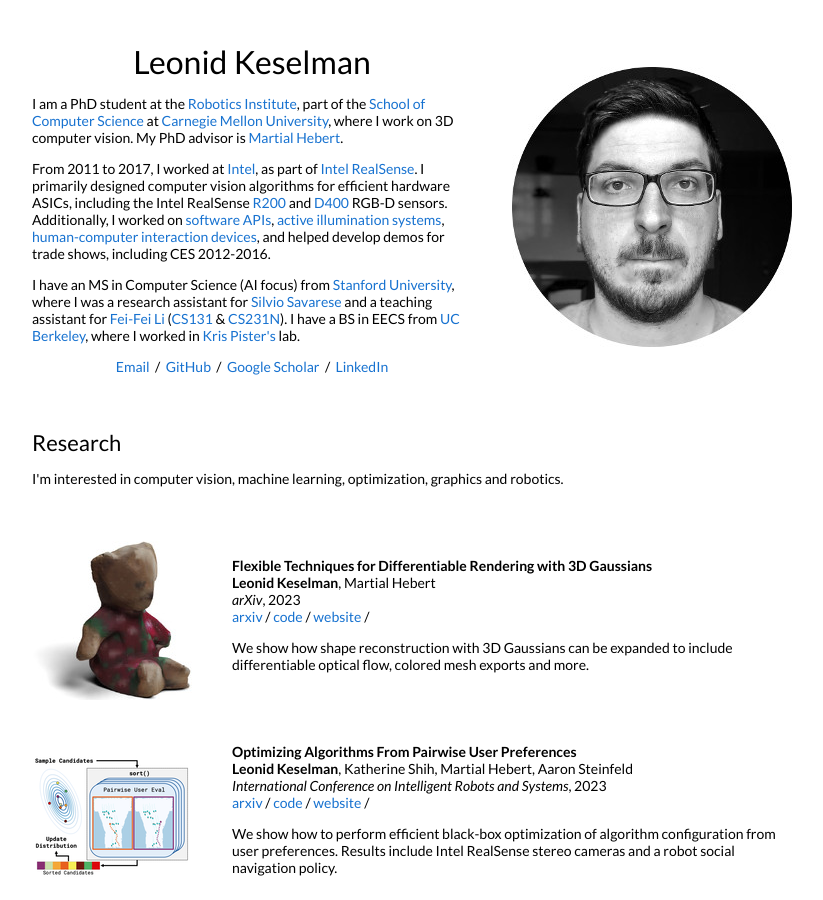
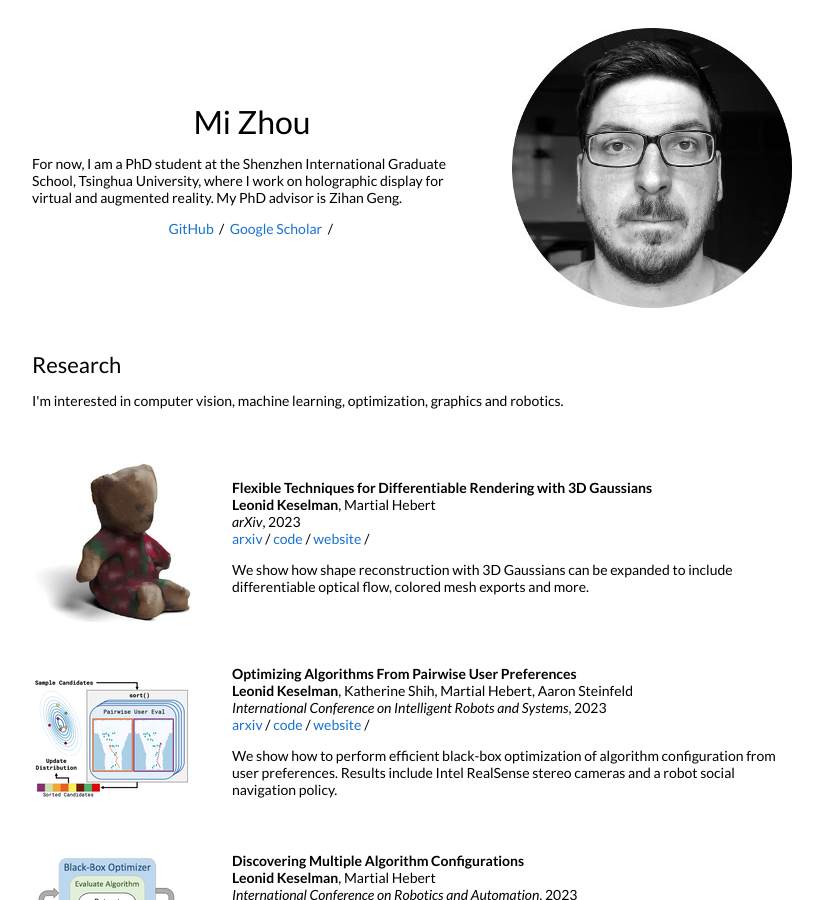
Before and after one commit to MiZhou22/MiZhou22.github.io, a Jekyll site: the page built from _posts/2023-08-28-3dgaussians.markdown, in a window 1280 px wide and 900 px high. Shown: the whole window, without its empty margins (228-1051 px from the left). Built offline with Jekyll 4.4.1, drawn with Linux system fonts in a browser that asks for light colours.

Commit message:
change profile

```diff
--- a/_layouts/default.html
+++ b/_layouts/default.html
@@ -32,21 +32,21 @@
           <tr style="padding:0px">
             <td style="padding:2.5%;width:60%;vertical-align:middle">
               <h1>
-                Leonid Keselman
+                Mi Zhou
               </h1>
-              <p>I am a PhD student at the <a href="https://www.ri.cmu.edu/">Robotics Institute</a>, part of the <a href="https://www.scs.cmu.edu/">School of Computer Science</a> at <a href="https://www.cmu.edu/">Carnegie Mellon University</a>, where I work on 3D computer vision. My PhD advisor is <a href="http://www.cs.cmu.edu/~hebert/">Martial Hebert</a>.
+              <p>For now, I am a PhD student at the Shenzhen International Graduate School, Tsinghua University, where I work on holographic display for virtual and augmented reality. My PhD advisor is Zihan Geng</a>.
               </p>
-              <p>
-                From 2011 to 2017, I worked at <a href="https://www.intel.com">Intel</a>, as part of <a href="https://www.intelrealsense.com/">Intel RealSense</a>. I primarily designed computer vision algorithms for efficient hardware ASICs, including the Intel RealSense <a href="https://software.intel.com/en-us/articles/realsense-r200-camera">R200</a> and <a href="https://software.intel.com/en-us/realsense/d400">D400</a> RGB-D sensors. Additionally, I worked on <a href="https://github.com/IntelRealSense/librealsense">software APIs</a>, <a href="https://patents.google.com/patent/US9992474B2">active illumination systems</a>, <a href="https://patents.google.com/patent/US9304597">human-computer interaction devices</a>, and helped develop demos for trade shows, including CES 2012-2016.
-              </p>
-              <p>
-                I have an MS in Computer Science (AI focus) from <a href="http://cs.stanford.edu">Stanford University</a>, where I was a research assistant for <a href="http://svl.stanford.edu/">Silvio Savarese</a> and a teaching assistant for <a href="http://svl.stanford.edu/">Fei-Fei Li</a> (<a href="http://vision.stanford.edu/teaching/cs131_fall1617/">CS131</a> & <a href="http://cs231n.stanford.edu/2017/">CS231N</a>). I have a BS in EECS from <a href="http://www.eecs.berkeley.edu/">UC Berkeley</a>, where I worked in <a href="https://people.eecs.berkeley.edu/~pister/">Kris Pister's</a> lab.
-              </p>
+              <!-- <p> -->
+                <!-- From 2011 to 2017, I worked at <a href="https://www.intel.com">Intel</a>, as part of <a href="https://www.intelrealsense.com/">Intel RealSense</a>. I primarily designed computer vision algorithms for efficient hardware ASICs, including the Intel RealSense <a href="https://software.intel.com/en-us/articles/realsense-r200-camera">R200</a> and <a href="https://software.intel.com/en-us/realsense/d400">D400</a> RGB-D sensors. Additionally, I worked on <a href="https://github.com/IntelRealSense/librealsense">software APIs</a>, <a href="https://patents.google.com/patent/US9992474B2">active illumination systems</a>, <a href="https://patents.google.com/patent/US9304597">human-computer interaction devices</a>, and helped develop demos for trade shows, including CES 2012-2016. -->
+              <!-- </p> -->
+              <!-- <p> -->
+                <!-- I have an MS in Computer Science (AI focus) from <a href="http://cs.stanford.edu">Stanford University</a>, where I was a research assistant for <a href="http://svl.stanford.edu/">Silvio Savarese</a> and a teaching assistant for <a href="http://svl.stanford.edu/">Fei-Fei Li</a> (<a href="http://vision.stanford.edu/teaching/cs131_fall1617/">CS131</a> & <a href="http://cs231n.stanford.edu/2017/">CS231N</a>). I have a BS in EECS from <a href="http://www.eecs.berkeley.edu/">UC Berkeley</a>, where I worked in <a href="https://people.eecs.berkeley.edu/~pister/">Kris Pister's</a> lab. -->
+              <!-- </p> -->
               <p style="text-align:center">
-                <a target="_blank" href="https://mailhide.io/e/B8TyS"> Email</a> &nbsp;/&nbsp;
-                <a href="https://github.com/leonidk">GitHub</a> &nbsp;/&nbsp;
-                <a href="https://scholar.google.com/citations?user=GCYG4GoAAAAJ">Google Scholar</a> &nbsp;/&nbsp;
-                <a href="https://www.linkedin.com/in/lkeselman"> LinkedIn </a>
+                <!-- <a target="_blank" href="https://mailhide.io/e/B8TyS"> Email</a> &nbsp;/&nbsp; -->
+                <a href="https://github.com/MiZhou22">GitHub</a> &nbsp;/&nbsp;
+                <a href="https://scholar.google.com/citations?user=h94WP2gAAAAJ&hl=en">Google Scholar</a> &nbsp;/&nbsp;
+                <!-- <a href="https://www.linkedin.com/in/lkeselman"> LinkedIn </a> -->
               </p>
             </td>
             <td style="padding:2.5%;width:40%;max-width:40%">
```
